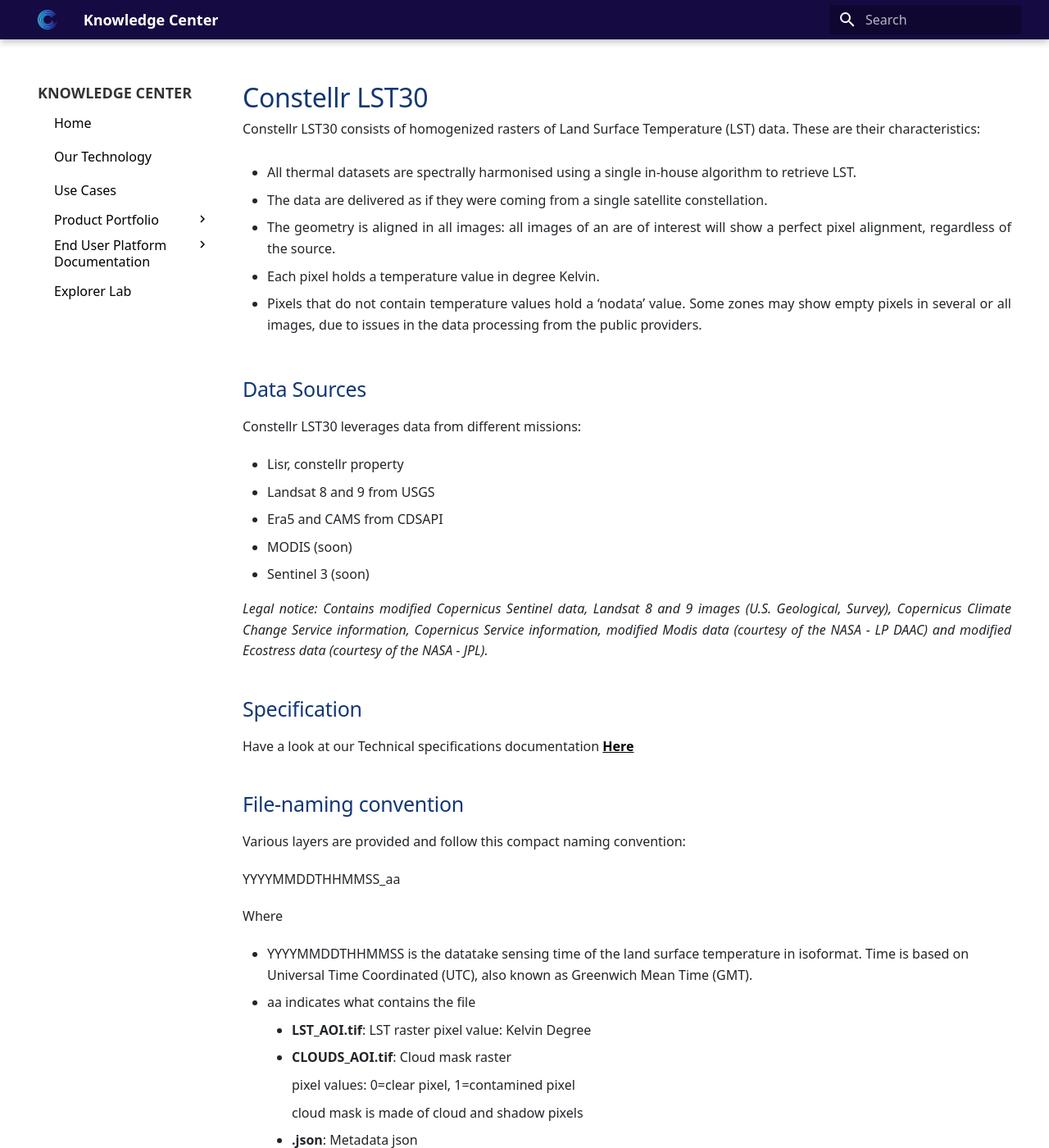
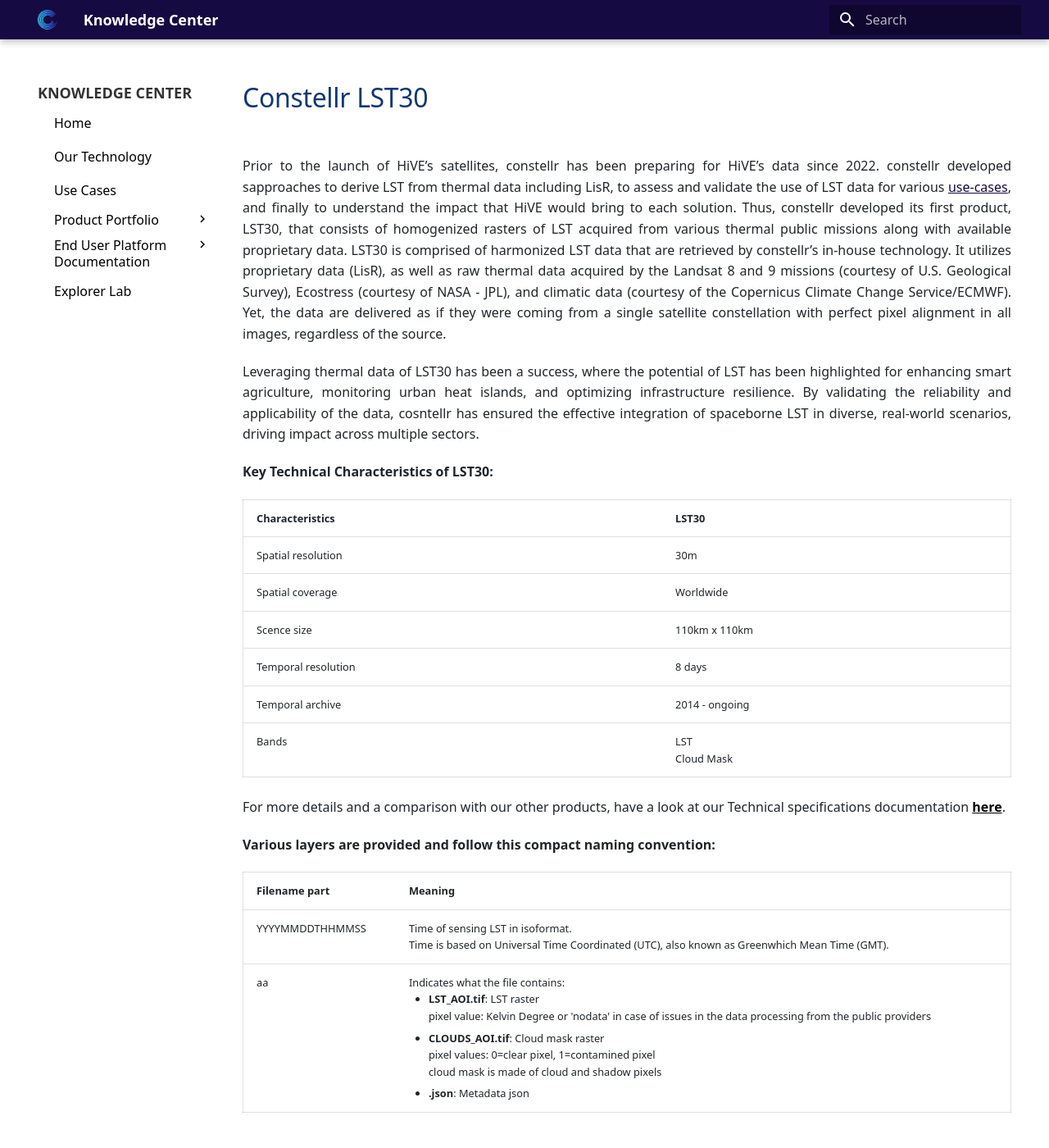
Before and after one commit to constellr/product-lst, an MkDocs documentation site: the page built from docs/lst30.md, in a window 1280 px wide and 1400 px high. Shown: the whole window at 82% size. Built offline with MkDocs 1.6.1 and Material for MkDocs 9.7.7, drawn with Linux system fonts in a browser that asks for light colours; the version menu is left out; some of the changed text lies outside the part shown.

Commit message:
LST30 page updated

```diff
--- a/docs/lst30.md
+++ b/docs/lst30.md
@@ -1,67 +1,27 @@
 <h1>Constellr LST30</h1>
 
-Constellr LST30 consists of homogenized rasters of Land Surface Temperature (LST) data. These are their characteristics:
+<br>
 
-- All thermal datasets are spectrally harmonised using a single in-house algorithm to retrieve LST.
+Prior to the launch of HiVE’s satellites, constellr has been preparing for HiVE’s data since 2022. constellr developed sapproaches to derive LST from thermal data including LisR, to assess and validate the use of LST data for various [use-cases](https://constellr.github.io/product-lst/demo/), and finally to understand the impact that HiVE would bring to each solution. Thus, constellr developed its first product, LST30, that consists of homogenized rasters of LST acquired from various thermal public missions along with available proprietary data. LST30 is comprised of harmonized LST data that are retrieved by constellr’s in-house technology. It utilizes proprietary data (LisR), as well as raw thermal data acquired by the Landsat 8 and 9 missions (courtesy of U.S. Geological Survey), Ecostress (courtesy of NASA - JPL), and climatic data (courtesy of the Copernicus Climate Change Service/ECMWF). Yet, the data are delivered as if they were coming from a single satellite constellation with perfect pixel alignment in all images, regardless of the source.
 
-- The data are delivered as if they were coming from a single satellite constellation.
+Leveraging thermal data of LST30 has been a success, where the potential of LST has been highlighted for enhancing smart agriculture, monitoring urban heat islands, and optimizing infrastructure resilience. By validating the reliability and applicability of the data, cosntellr has ensured the effective integration of spaceborne LST in diverse, real-world scenarios, driving impact across multiple sectors.
 
-- The geometry is aligned in all images: all images of an are of interest will show a perfect pixel alignment, regardless of the source.
+**Key Technical Characteristics of LST30:**
 
-- Each pixel holds a temperature value in degree Kelvin.
+| Characteristics | LST30 |
+| --------------- | ----- |
+| Spatial resolution | 30m |
+| Spatial coverage | Worldwide|
+| Scence size | 110km x 110km |
+| Temporal resolution | 8 days |
+| Temporal archive | 2014 - ongoing|
+| Bands | LST <br> Cloud Mask |
 
-- Pixels that do not contain temperature values hold a ‘nodata’ value. Some zones may show empty pixels in several or all images, due to issues in the data processing from the public providers.
+For more details and a comparison with our other products, have a look at our Technical specifications documentation <a href="https://constellr.github.io/product-lst/Technical-specification/" style="color: black;">**here**</a>.
 
-## Data Sources
+**Various layers are provided and follow this compact naming convention:**
 
-Constellr LST30 leverages data from different missions:
-
--   Lisr, constellr property
--   Landsat 8 and 9 from USGS
--   Era5 and CAMS from CDSAPI
--   MODIS (soon)
--   Sentinel 3 (soon)
-
-*Legal notice: Contains modified Copernicus Sentinel data, Landsat 8 and 9 images (U.S. Geological, Survey), Copernicus Climate Change Service information, Copernicus Service information, modified Modis data (courtesy of the NASA - LP DAAC) and modified Ecostress data (courtesy of the NASA - JPL).*
-
-## Specification
-
-Have a look at our Technical specifications documentation <a href="https://constellr.github.io/product-lst/Technical-specification/" style="color: black;">**Here**</a>
-
-
-## File-naming convention
-
-Various layers are provided and follow this compact naming convention:
-
-YYYYMMDDTHHMMSS_aa
-
-Where
-
--   YYYYMMDDTHHMMSS is the datatake sensing time of the land surface
-    temperature in isoformat. Time is based on Universal Time Coordinated (UTC), also
-    known as Greenwich Mean Time (GMT).
--   aa indicates what contains the file
-    - **LST_AOI.tif**: LST raster
-        pixel value: Kelvin Degree
-    - **CLOUDS_AOI.tif**: Cloud mask raster
-
-        pixel values: 0=clear pixel, 1=contamined pixel
-
-        cloud mask is made of cloud and shadow pixels
-
-    - **.json**: Metadata json
-
-
-
-=======
-## Data Sources {style="color: #123774;margin-bottom: 5px;"}
-
-Constellr LST30 leverages data from different missions:
-
--   Lisr, constellr property
--   Landsat 8 and 9 from USGS
--   Era5 and CAMS from Copernicus/ECMWF
--   MODIS (soon)
--   Sentinel 3 (soon)
-
-*Legal notice: LST30 is comprised of harmonized LST data that are retrieved  by constellr’s in-house technology. It utilizes proprietary data, as well as raw thermal data acquired by the Landsat missions (courtesy of USGS/ NASA), Ecostress (courtasy of NASA), and climatic data (courtesy of Copernicus/ECMWF).*
+| Filename part | Meaning |
+| ------------- | ------- |
+| YYYYMMDDTHHMMSS | Time of sensing LST in isoformat. <br> Time is based on Universal Time Coordinated (UTC), also known as Greenwhich Mean Time (GMT). |
+| aa | Indicates what the file contains: <ul><li> **LST_AOI.tif**: LST raster <br> pixel value: Kelvin Degree or 'nodata' in case of issues in the data processing from the public providers </li><li>**CLOUDS_AOI.tif**: Cloud mask raster <br> pixel values: 0=clear pixel, 1=contamined pixel <br> cloud mask is made of cloud and shadow pixels</li><li> **.json**: Metadata json </li></ul> |
```
